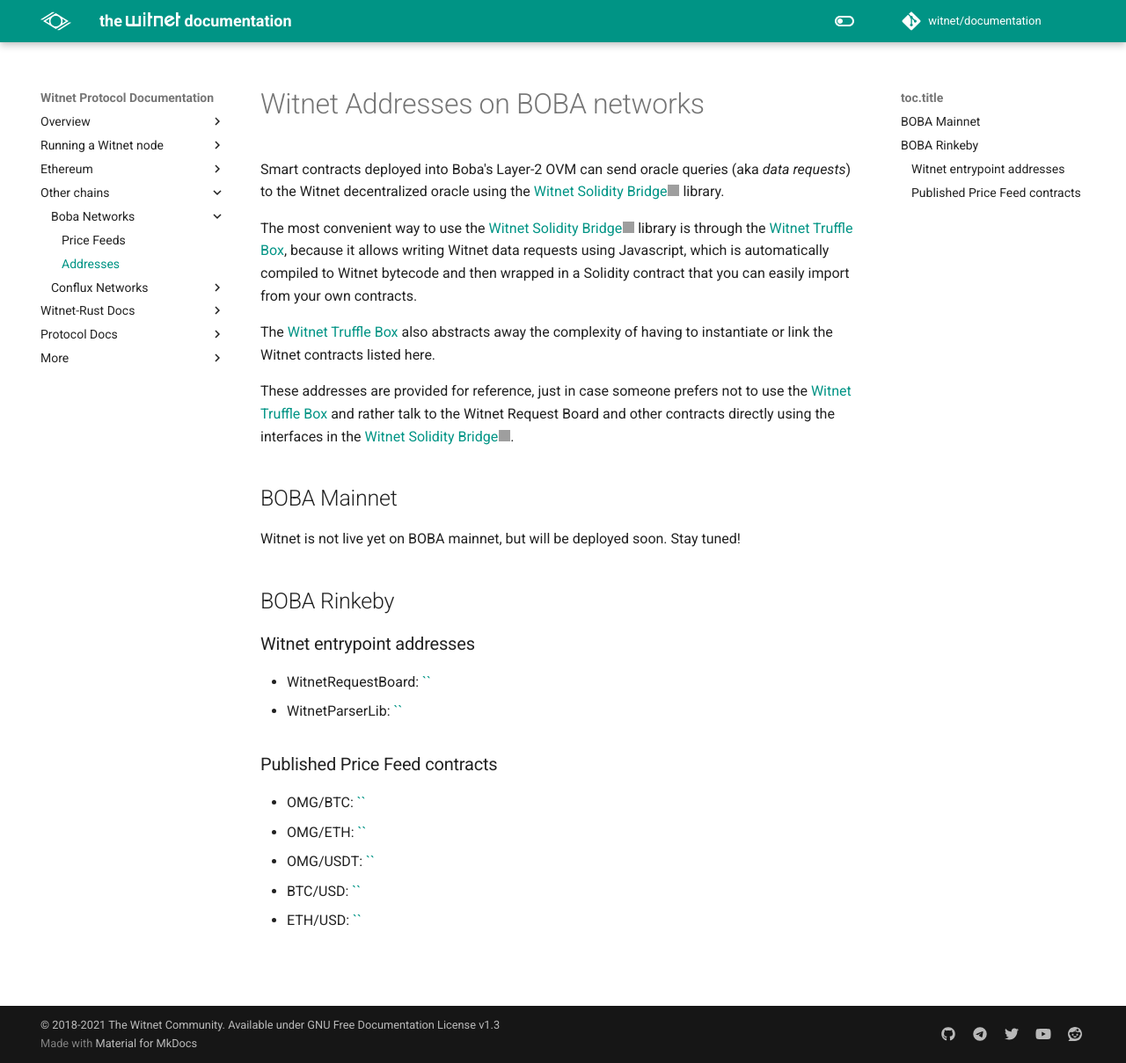
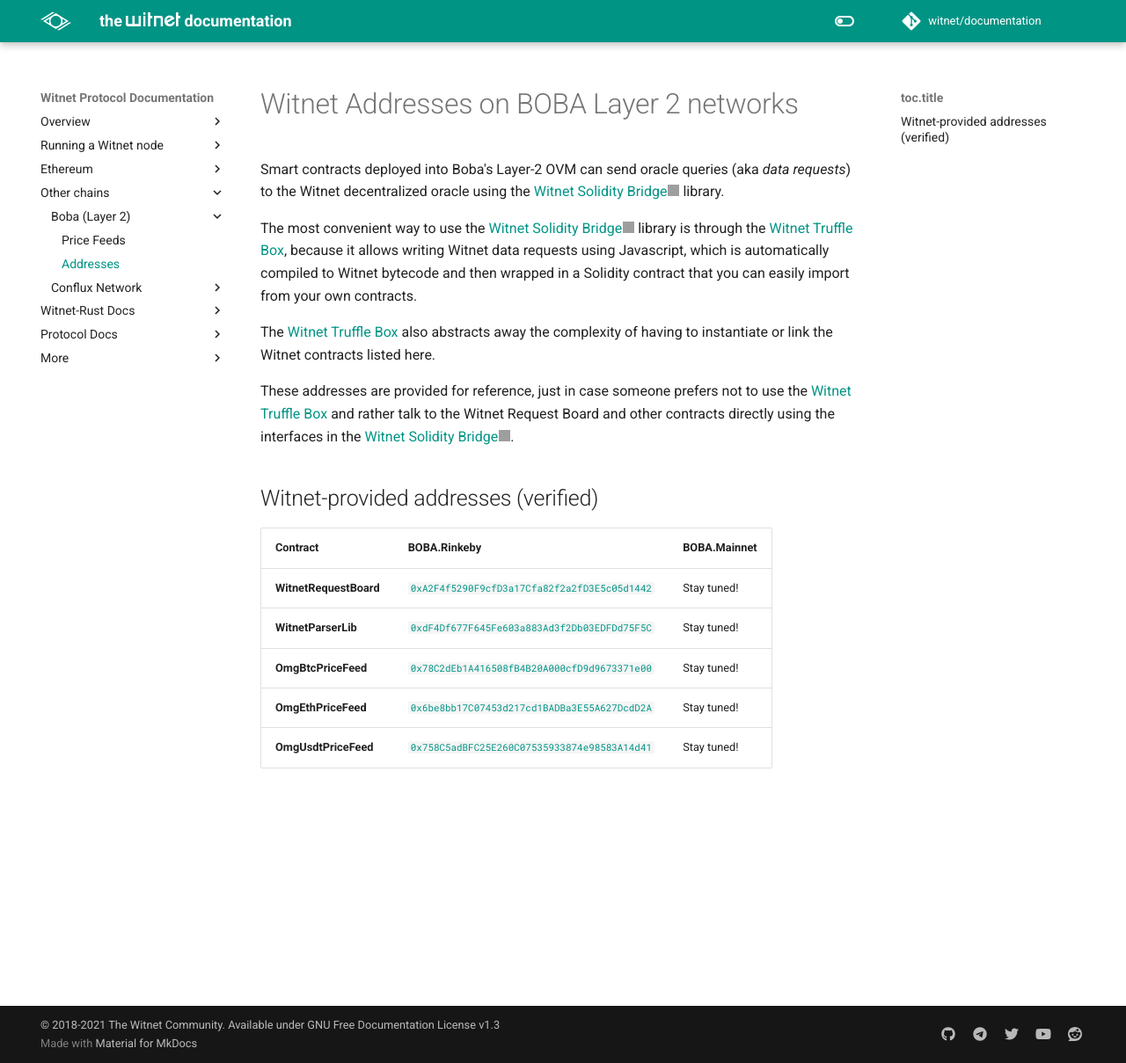
Before and after one commit to witnet/documentation, an MkDocs documentation site: the page built from docs/chains/boba/addresses.md, in a window 1280 px wide and 1209 px high. Shown: the whole window at 88% size. Built offline with MkDocs 1.6.1 and Material for MkDocs 9.7.7, drawn with Linux system fonts in a browser that asks for light colours; comment, search, counter and statistics services are not loaded; grey boxes are pictures that could not be loaded.

Commit message:
fix: last PR arrangements

```diff
--- a/docs/chains/boba/addresses.md
+++ b/docs/chains/boba/addresses.md
@@ -1,4 +1,4 @@
-# Witnet Addresses on BOBA networks
+# Witnet Addresses on BOBA Layer 2 networks
 
 Smart contracts deployed into Boba's Layer-2 OVM can send oracle queries (aka _data requests_) to the Witnet decentralized oracle using the [Witnet Solidity Bridge] library.
 
@@ -12,22 +12,15 @@ listed here.
 These addresses are provided for reference, just in case someone prefers not to use the [Witnet Truffle Box] and
 rather talk to the Witnet Request Board and other contracts directly using the interfaces in the [Witnet Solidity Bridge].
 
-## BOBA Mainnet
+## Witnet-provided addresses (verified)
 
-Witnet is not live yet on BOBA mainnet, but will be deployed soon. Stay tuned!
-
-## BOBA Rinkeby
-
-### Witnet entrypoint addresses
-* WitnetRequestBoard: [``]()
-* WitnetParserLib: [``]()
-
-### Published Price Feed contracts
-* OMG/BTC: [``]()
-* OMG/ETH: [``]()
-* OMG/USDT: [``]()
-* BTC/USD: [``]()
-* ETH/USD: [``]()
+| Contract | BOBA.Rinkeby | BOBA.Mainnet |
+| :------- | :----------- | :----------- |
+| **WitnetRequestBoard** | [`0xA2F4f5290F9cfD3a17Cfa82f2a2fD3E5c05d1442`](https://blockexplorer.rinkeby.boba.network/address/0xA2F4f5290F9cfD3a17Cfa82f2a2fD3E5c05d1442/contracts) | Stay tuned!
+| **WitnetParserLib**  | [`0xdF4Df677F645Fe603a883Ad3f2Db03EDFDd75F5C`](https://blockexplorer.rinkeby.boba.network/address/0xdF4Df677F645Fe603a883Ad3f2Db03EDFDd75F5C/contracts) | Stay tuned!
+| **OmgBtcPriceFeed**  | [`0x78C2dEb1A416508fB4B20A000cfD9d9673371e00`](https://blockexplorer.rinkeby.boba.network/address/0x78C2dEb1A416508fB4B20A000cfD9d9673371e00/contracts) | Stay tuned!
+| **OmgEthPriceFeed**  | [`0x6be8bb17C07453d217cd1BADBa3E55A627DcdD2A`](https://blockexplorer.rinkeby.boba.network/address/0x6be8bb17C07453d217cd1BADBa3E55A627DcdD2A/contracts) | Stay tuned!
+| **OmgUsdtPriceFeed** | [`0x758C5adBFC25E260C07535933874e98583A14d41`](https://blockexplorer.rinkeby.boba.network/address/0x758C5adBFC25E260C07535933874e98583A14d41/contracts) | Stay tuned!
 
 [Witnet Solidity Bridge]: https://github.com/witnet/witnet-solidity-bridge
 [Witnet Truffle Box]: /try/use-from-ethereum
--- a/mkdocs.yml
+++ b/mkdocs.yml
@@ -30,10 +30,10 @@ nav:
         - 7. Deploy: tutorials/bitcoin-price-feed/migrations.md
         - Recap: tutorials/bitcoin-price-feed/recap.md
   - Other chains:
-      - Boba Networks:
+      - Boba (Layer 2):
           - Price Feeds: chains/boba/price-feeds.md
           - Addresses: chains/boba/addresses.md
-      - Conflux Networks:
+      - Conflux Network:
           - Price Feeds: chains/conflux/price-feeds.md
           - Addresses: chains/conflux/addresses.md
   - Witnet-Rust Docs:
```
Also changed, not shown: docs/chains/boba/price-feeds.md (+4 -6 lines), docs/chains/conflux/addresses.md (+8 -13 lines), docs/chains/conflux/price-feeds.md (+2 -2 lines), docs/ethereum/price-feeds.md (+3 -3 lines).
